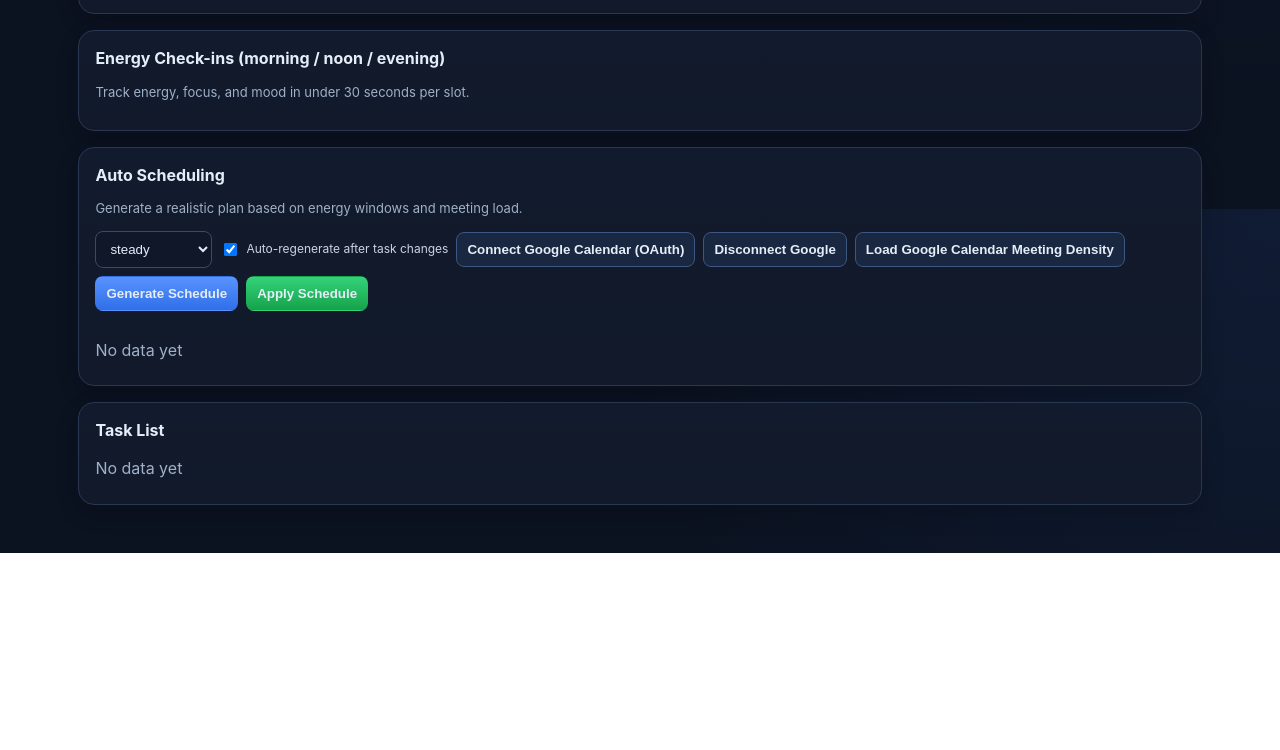
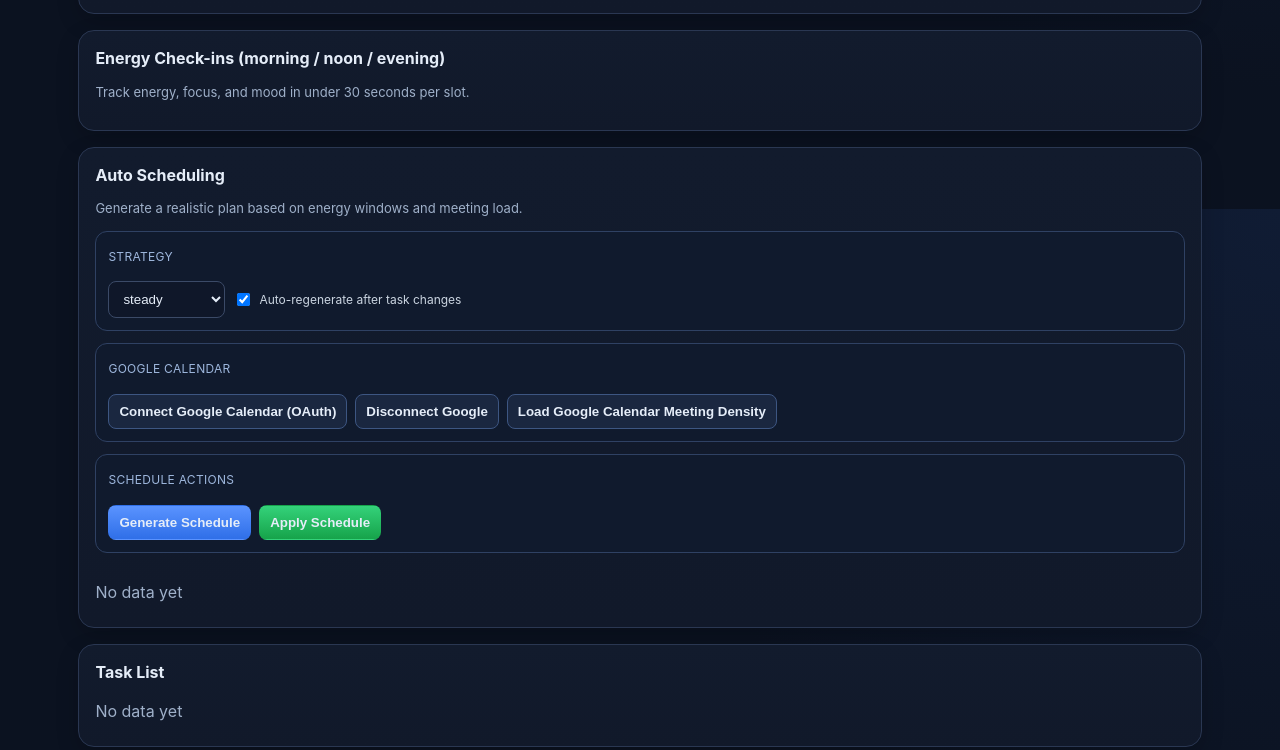
Before and after one commit to adamhuang2027/energy-webapp, a website: page public/index.html in a window 1280 px wide. Shown: the part 591-1341 px from the top of the page. Before the commit the page ends 1144 px from the top, so only its background shows below. Drawn offline with Linux system fonts and the light colour scheme; no server answers.

Commit message:
ui: group auto-scheduling controls for clearer action flow

```diff
--- a/public/index.html
+++ b/public/index.html
@@ -77,6 +77,9 @@
         <div class="card">
           <h3>Auto Scheduling</h3>
           <p class="muted">Generate a realistic plan based on energy windows and meeting load.</p>
+          <div class="schedule-controls">
+            <div class="control-group">
+              <span class="group-title">Strategy</span>
               <div class="row">
                 <select id="strategy">
                   <option value="steady">steady</option>
@@ -87,11 +90,23 @@
                   <input type="checkbox" id="autoRegenerateToggle" checked />
                   Auto-regenerate after task changes
                 </label>
+              </div>
+            </div>
+            <div class="control-group">
+              <span class="group-title">Google Calendar</span>
+              <div class="row">
                 <button id="btnConnectGoogle">Connect Google Calendar (OAuth)</button>
                 <button id="btnDisconnectGoogle">Disconnect Google</button>
                 <button id="btnLoadCalendar">Load Google Calendar Meeting Density</button>
+              </div>
+            </div>
+            <div class="control-group">
+              <span class="group-title">Schedule Actions</span>
+              <div class="row">
                 <button id="btnGenerate">Generate Schedule</button>
                 <button id="btnApply">Apply Schedule</button>
+              </div>
+            </div>
           </div>
           <div id="googleStatus" style="margin-top:8px;color:#93c5fd"></div>
           <div id="meetingDensity" style="margin-top:8px;color:#93c5fd"></div>
--- a/public/styles.css
+++ b/public/styles.css
@@ -264,11 +264,36 @@ button.ghost {
   padding: var(--space-2) 0;
 }
 
+.schedule-controls {
+  display: grid;
+  gap: var(--space-3);
+}
+
+.control-group {
+  border: 1px solid #2f4163;
+  background: #101a2d;
+  border-radius: var(--radius-md);
+  padding: var(--space-3);
+}
+
+.group-title {
+  display: inline-block;
+  font-size: 12px;
+  letter-spacing: 0.3px;
+  text-transform: uppercase;
+  color: #9eb7dd;
+  margin-bottom: var(--space-2);
+}
+
 #btnConnectGoogle,
 #btnDisconnectGoogle,
 #btnLoadCalendar {
   background: #1a2740;
   border: 1px solid #3d5682;
+}
+
+#btnGenerate {
+  background: linear-gradient(180deg, #5a93ff, #2f6fe8);
 }
 
 #btnApply,
```
Lines whose indentation alone changed are shown as unchanged.
